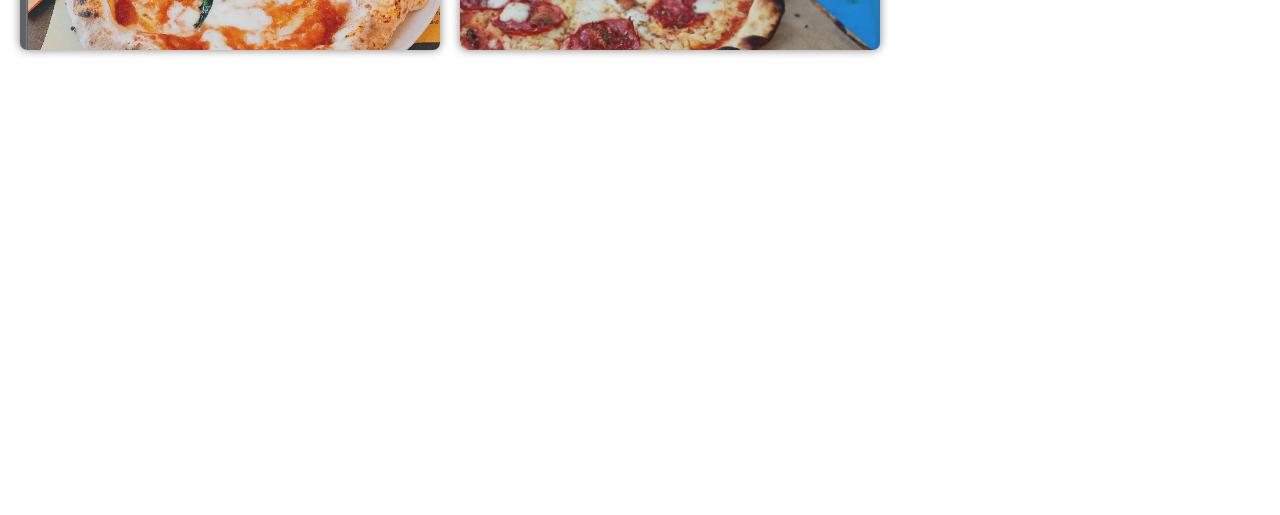
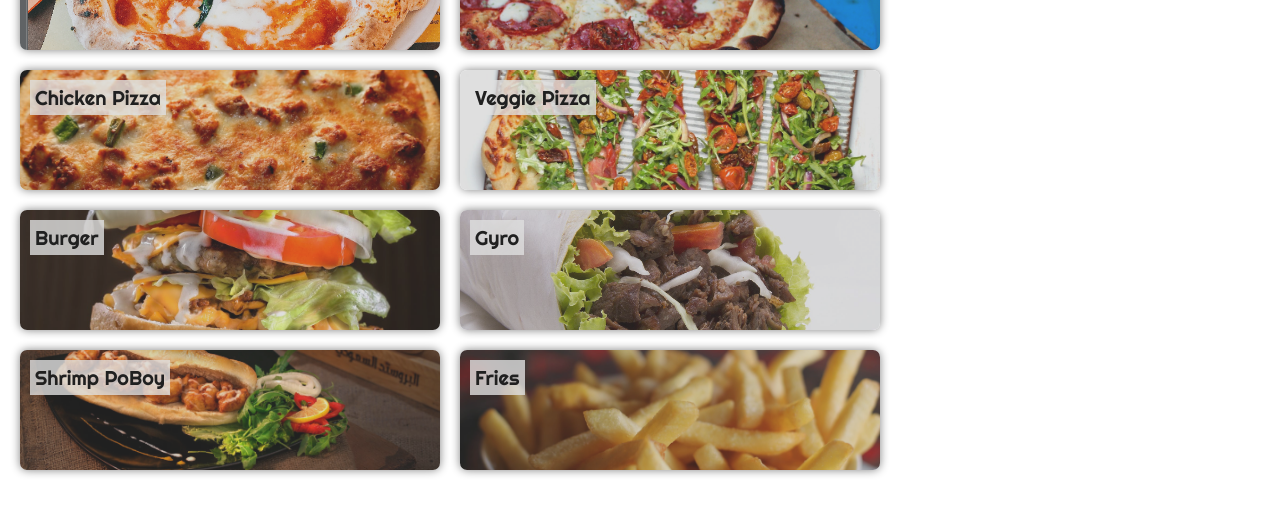
Before and after one commit to NailaZukanovic/Napredne-baze-frontend, a React (Create React App) app: page / in a window 1280 px wide. Shown: the part 353-868 px from the top of the page. Built offline with nearby package versions, Linux system fonts and the light colour scheme.

Commit message:
finished adding the rest of the menu items to the dataset for display

```diff
--- a/src/Data/FoodData.js
+++ b/src/Data/FoodData.js
@@ -7,6 +7,30 @@
     {
         name: 'Pepperoni Pizza',
         img: '/img/pizza2.jpeg'
+    },
+    {
+        name: 'Chicken Pizza',
+        img: '/img/chicken-pizza.jpeg'
+    },
+    {
+        name: 'Veggie Pizza',
+        img: '/img/healthy-pizza.jpeg'
+    },
+    {
+        name: 'Burger',
+        img: '/img/burger.jpeg'
+    },
+    {
+        name: 'Gyro',
+        img: '/img/gyro.jpeg'
+    },
+    {
+        name: 'Shrimp PoBoy',
+        img: '/img/sandwich.jpeg'
+    },
+    {
+        name: 'Fries',
+        img: '/img/fries.jpeg'
     }
 
 
```
